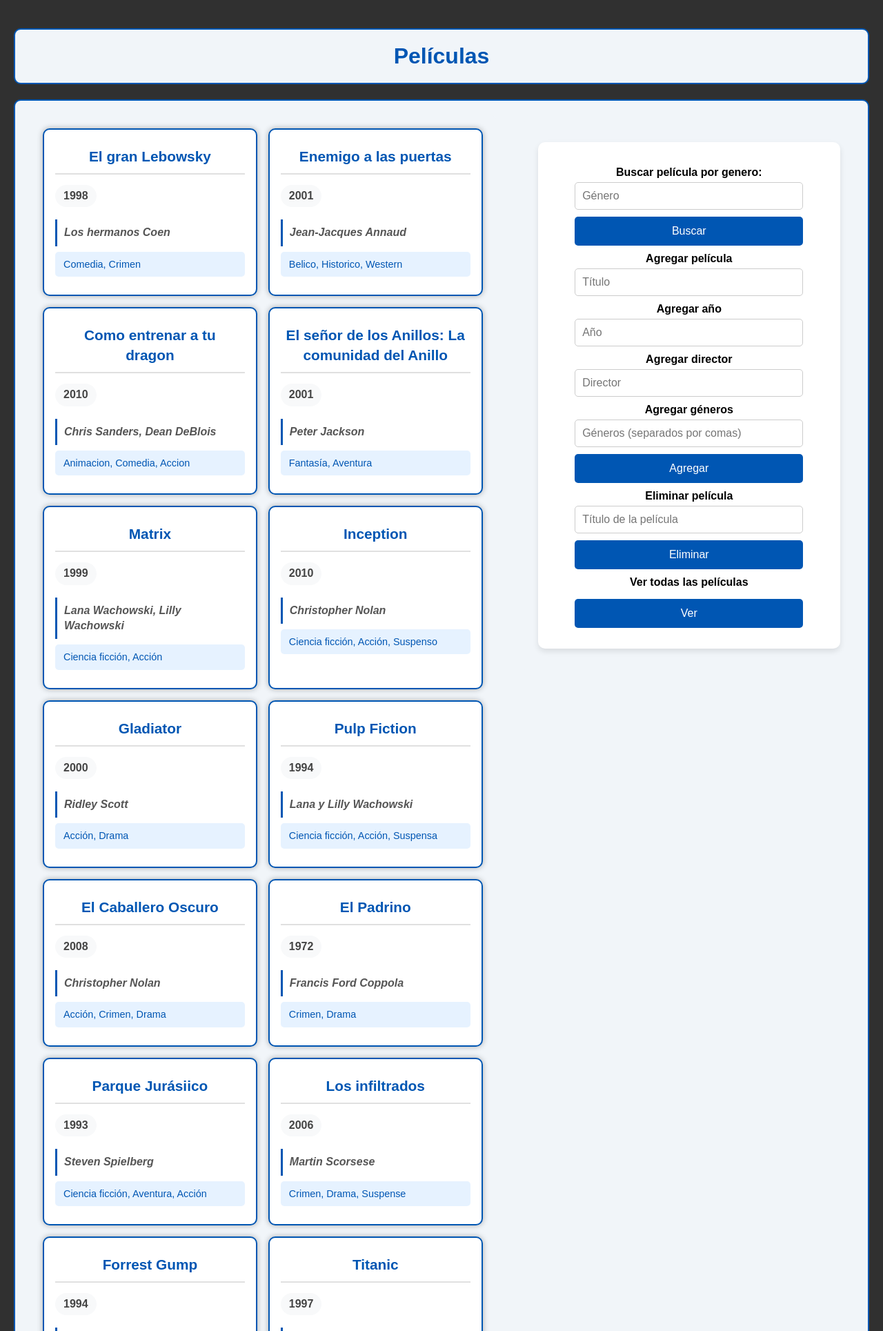
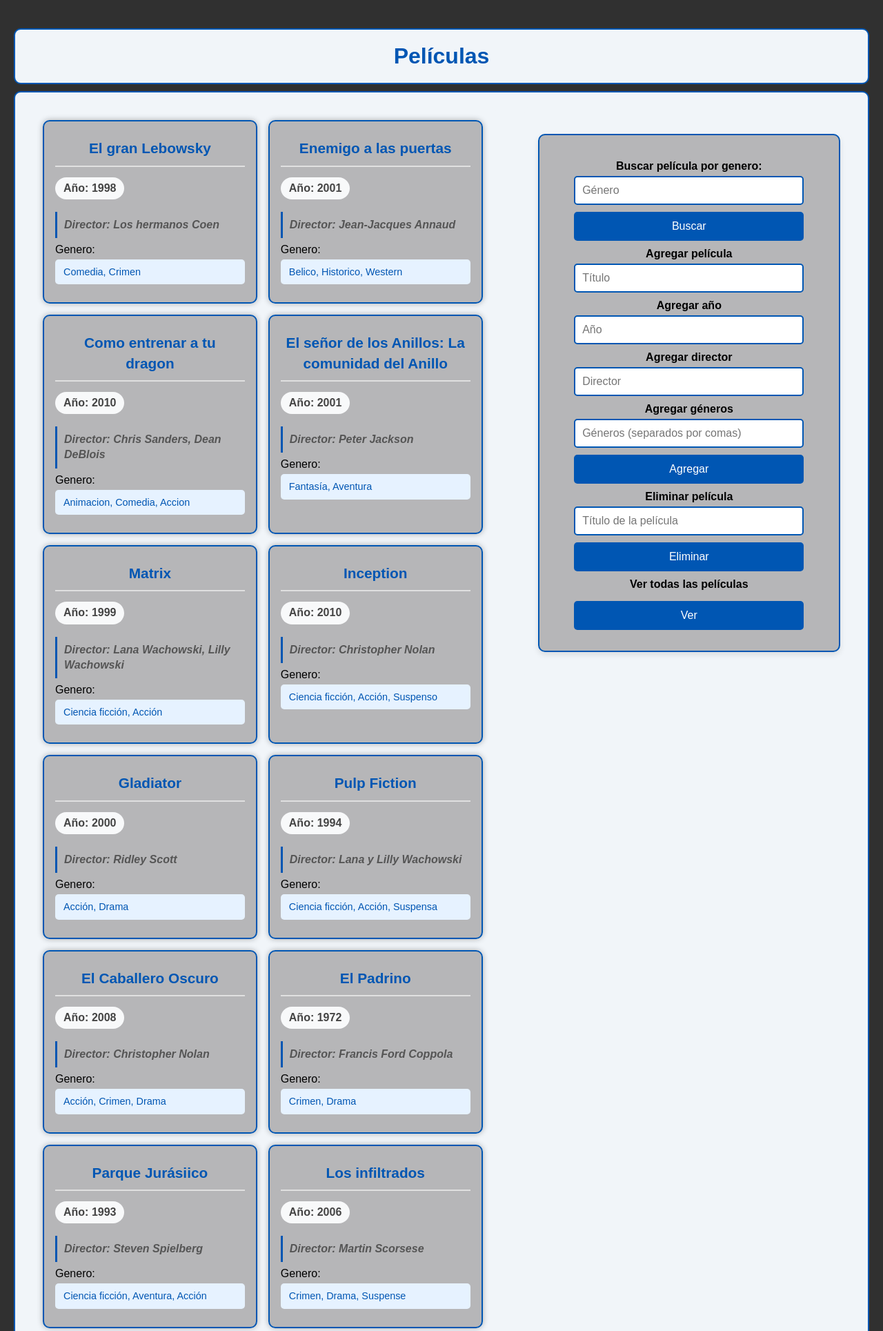
Before and after one commit to fonsekorz/ifcd0210, a PHP site: page / in a window 1280 px wide. Shown: the top 1929 px of the page at 69% size. Run offline with PHP 8.4, Linux system fonts and the light colour scheme.

Commit message:
cartas fin

```diff
--- a/8_json/3_netflix copy/index.php
+++ b/8_json/3_netflix copy/index.php
@@ -7,9 +7,9 @@ function mostrarPelis($array)
     foreach ($array as $pelicula) {
         echo "<div class='card'>";
         echo "<span>" . htmlspecialchars($pelicula['titulo'], ENT_QUOTES, 'UTF-8') . "</span>";
-        echo "<span>" . htmlspecialchars($pelicula['año'], ENT_QUOTES, 'UTF-8') . "</span>";
-        echo "<span>" . htmlspecialchars($pelicula['director'], ENT_QUOTES, 'UTF-8') . "</span>";
-        echo "<span>" . htmlspecialchars(implode(", ", $pelicula['generos']), ENT_QUOTES, 'UTF-8') . "</span>";
+        echo "<span>Año: " . htmlspecialchars($pelicula['año'], ENT_QUOTES, 'UTF-8') . "</span>";
+        echo "<span>Director: " . htmlspecialchars($pelicula['director'], ENT_QUOTES, 'UTF-8') . "</span>";
+        echo "Genero: <span> " . htmlspecialchars(implode(", ", $pelicula['generos']), ENT_QUOTES, 'UTF-8') . "</span>";
         echo "</div>";
     }
 }
@@ -159,6 +159,7 @@ if (isset($_POST['submit-agregar']) && isset($_POST['agregar-peli']) && !empty($
             padding: 20px;
             border-radius: 10px;
             background-color: #f1f5f9;
+            margin-bottom: 10px;
         }
 
         #main-container {
@@ -170,6 +171,7 @@ if (isset($_POST['submit-agregar']) && isset($_POST['agregar-peli']) && !empty($
             padding: 20px;
             border-radius: 10px;
             background-color: #f1f5f9;
+            min-width: 100%;
         }
 
 
@@ -202,7 +204,8 @@ if (isset($_POST['submit-agregar']) && isset($_POST['agregar-peli']) && !empty($
         .cajas {
             justify-content: center;
             align-items: center;
-            background: #ffffff;
+            background-color: rgba(138, 136, 136, 0.57);
+            border: 2px solid #0056b3;
             padding: 20px;
             margin: 20px auto;
             border-radius: 10px;
@@ -220,7 +223,7 @@ if (isset($_POST['submit-agregar']) && isset($_POST['agregar-peli']) && !empty($
             flex: 1;
             min-width: 270px;
             max-width: 50%;
-            background-color: #ffffff;
+            background-color: rgba(138, 136, 136, 0.57);
             transition: background-color 0.3s ease, transform 0.2s ease;
             border: 2px solid #0056b3;
             border-radius: 10px;
@@ -314,7 +317,7 @@ if (isset($_POST['submit-agregar']) && isset($_POST['agregar-peli']) && !empty($
         [type="number"] {
             width: 100%;
             padding: 10px;
-            border: 1px solid #ccc;
+            border: 2px solid #0056b3;
             border-radius: 5px;
             font-size: 16px;
         }
--- a/8_json/3_netflix copy/pelis.json
+++ b/8_json/3_netflix copy/pelis.json
@@ -171,5 +171,22 @@
             "Terror",
             "Misterio"
         ]
+    },
+    {
+        "titulo": "Ali G anda suelto",
+        "año": "2002",
+        "director": "Mark Mylod",
+        "generos": [
+            "Comedia"
+        ]
+    },
+    {
+        "titulo": "Snatch. Cerdos y diamantes",
+        "año": "2000",
+        "director": "Guy Ritchie",
+        "generos": [
+            "Comedia",
+            "Crimen"
+        ]
     }
 ]
```
